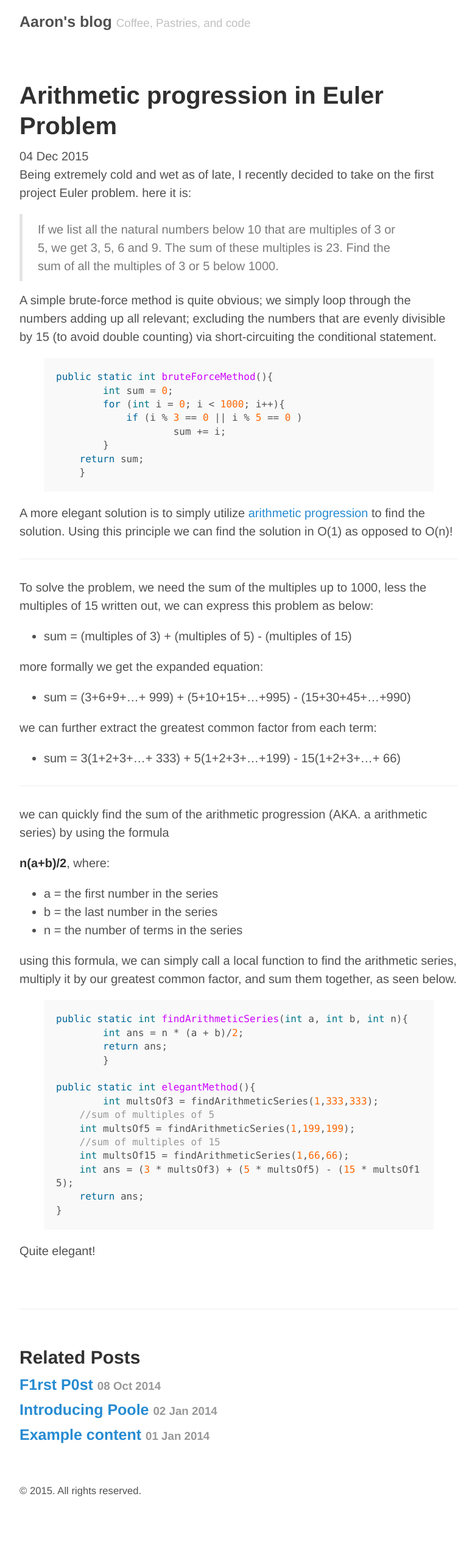
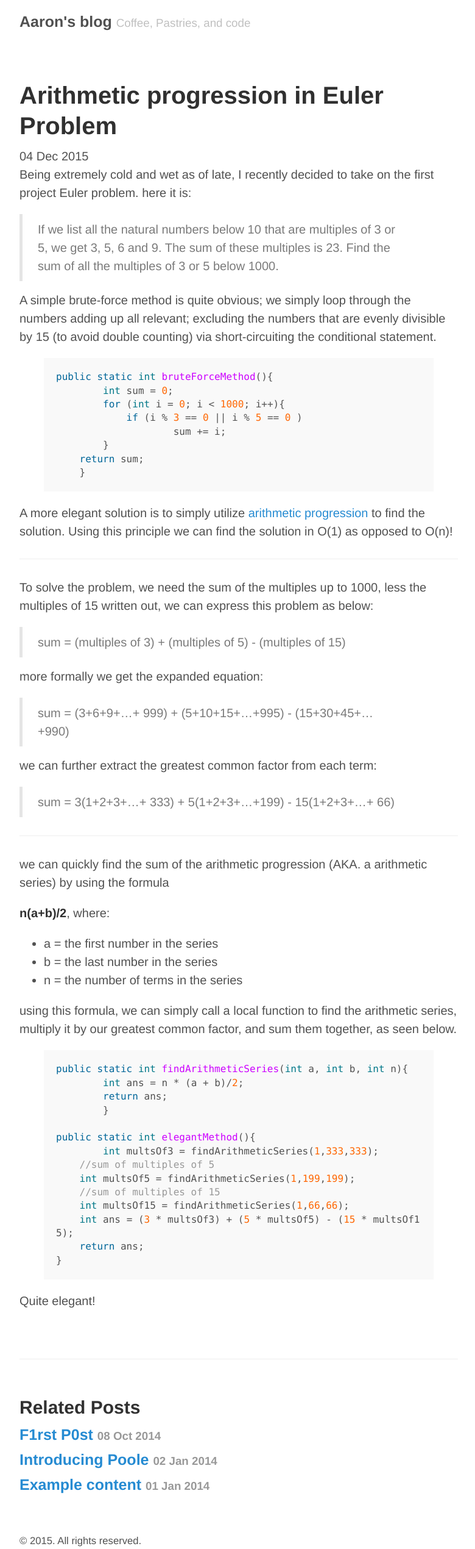
Before and after one commit to aahill/aahill.github.io, a Jekyll site: the page built from _posts/2015-12-04- project-euler1.md, in a window 1280 px wide. Shown: the whole page at 61% size, without its empty margins (248-1028 px from the left). Built offline with Jekyll 4.4.1, drawn with Linux system fonts in a browser that asks for light colours; before the commit the page ends 2458 px from its top, so only the background shows below that.

```diff
--- a/_posts/2015-12-04- project-euler1.md
+++ b/_posts/2015-12-04- project-euler1.md
@@ -32,13 +32,13 @@ to find the solution. Using this principle we can find the solution in O(1) as o
 
 To solve the problem, we need the sum of the multiples up to 1000, less the multiples of 15
 written out, we can express this problem as below:
-- sum = (multiples of 3) + (multiples of 5) - (multiples of 15)
+> sum = (multiples of 3) + (multiples of 5) - (multiples of 15)
 
 more formally we get the expanded equation:
-- sum = (3+6+9+...+ 999) + (5+10+15+...+995) - (15+30+45+...+990)
+> sum = (3+6+9+...+ 999) + (5+10+15+...+995) - (15+30+45+...+990)
 
 we can further extract the greatest common factor from each term:
-- sum = 3(1+2+3+...+ 333) + 5(1+2+3+...+199) - 15(1+2+3+...+ 66)
+> sum = 3(1+2+3+...+ 333) + 5(1+2+3+...+199) - 15(1+2+3+...+ 66)
 
 -----
 
```
